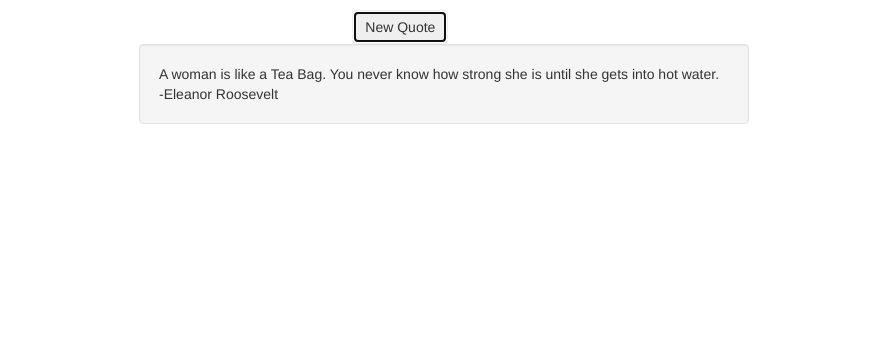
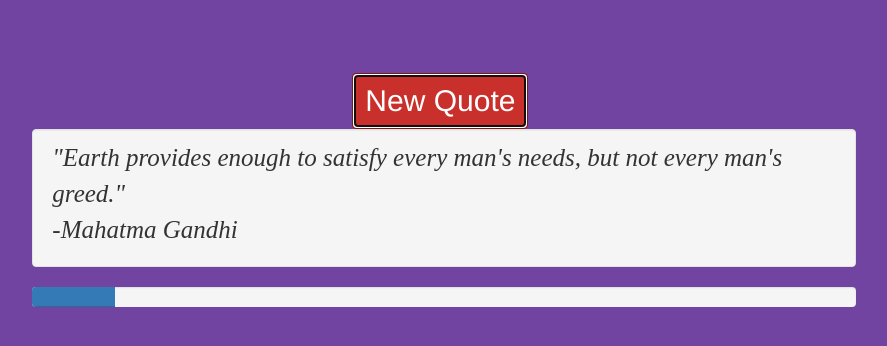
Before and after one commit to Dana94/random-quote-machine, a plain HTML site: page index.html in a window 1280 px wide. Both pictures are taken after a click on the button "New Quote". Shown: the whole page, without its empty margins (196-1083 px from the left). Drawn offline with nearby package versions, Linux system fonts and the light colour scheme.

Commit message:
Working on randomizing the selection without any pauses in clicking the 'new quote' button

```diff
--- a/css/stylesheet.css
+++ b/css/stylesheet.css
@@ -1,10 +1,32 @@
-button{
+#new-quote{
+	font-size: 30px;
+	margin-top: 10px;
 	/*display: block;
 	margin-left: auto;
 	margin-right: auto;*/
 
 }
 
-body{
+body .well{
 	padding-top: 10px;
+	font-size: 25px;
+	font-style: italic;
+	font-family: serif;
+	font-weight: 100;
 }
+
+.progress-bar{
+	color: black;
+
+}
+
+body .container-fluid, html{
+	background-color: #7144A1;
+}
+
+#frame{
+	display: block;
+	margin-left: auto;
+	margin-right: auto;
+	margin-top: 5%;
+}
--- a/index.html
+++ b/index.html
@@ -6,15 +6,26 @@
 </head>
 <body>
 	<div class="container-fluid">
-		<div class="row">
-			<div class="col-xs-4 col-xs-offset-5">
-				<button class="btn" id="new-quote">New Quote</button>
+		<div id="frame">
+			<div class="row">
+				<div class="col-xs-4 col-xs-offset-5">
+					<button class="btn btn-danger" id="new-quote">New Quote</button>
 
+				</div>
 			</div>
-		</div>
-		<div class="row">
-			<div class="col-xs-6 col-xs-offset-3">
-				<div class="well" id="quote-placeholder"></div>
+			<div class="row">
+				<div class="col-xs-8 col-xs-offset-2">
+					<div class="well" id="quote-placeholder"></div>
+				</div>
+			</div>
+			<div class="row">
+				<div class="col-xs-8 col-xs-offset-2">
+					<div class="progress">
+					  <div class="progress-bar" role="progressbar" aria-valuenow="10" aria-valuemin="0" aria-valuemax="100">
+
+					  </div>
+					</div>
+				</div>
 			</div>
 		</div>
 
--- a/js/app.js
+++ b/js/app.js
@@ -3,42 +3,92 @@ let quotePlace = document.getElementById('quote-placeholder');
 
 
 let quotes = [{
-				'quote': 'People will forget what you said and did, but they will never ' +
-						'forget how you made them feel.',
-				'author': 'Maya Angelou'
+				'quote': '\"People will forget what you said and did, but they will never ' +
+						'forget how you made them feel.\"',
+				'author': 'Maya Angelou',
+				'description': '',
+				'shown': false
 			  },
 			  {
-				'quote': 'History is a vast early warning system.',
-				'author': 'Norman Cousins'
+				'quote': '\"History is a vast early warning system.\"',
+				'author': 'Norman Cousins, editor and author',
+				'description': '',
+				'shown': false
 			  },
 			  {
-				'quote': 'How we spend our days is, of course, how we spend our lives.',
-				'author': 'Annie Dillard'
+				'quote': '\"How we spend our days is, of course, how we spend our lives.\"',
+				'author': 'Annie Dillard, The Writing Life',
+				'description': '',
+				'shown': false
 			  },
 			  {
-				'quote': 'A woman is like a Tea Bag. You never know how strong she is ' +
-						'until she gets into hot water.',
-				'author': 'Eleanor Roosevelt'
+				'quote': '\"A woman is like a Tea Bag. You never know how strong she is ' +
+						'until she gets into hot water.\"',
+				'author': 'Eleanor Roosevelt',
+				'description': '',
+				'shown': false
 			  },
 			  {
 			  	'quote': '\"I am not an angel,\" I asserted; \"and I will not be one till I ' +
 			  			'die: I will be myself. Mr. Rochester, you must neither expect nor ' +
 			  			'exact anything celestial of me - for you will not get it, any more ' +
 			  			'than I shall get it of you: which I do not at all anticipate.\"',
-			  	'author': 'Charlotte Bront&#235, Jane Eyre'
+			  	'author': 'Charlotte Bront&#235',
+			  	'description': 'Author of Jane Eyre',
+			  	'shown': false
 			  },
 			  {
-			  	'quote': 'Earth provides enough to satisfy every man’s needs, but not every ' +
-			  			'man&#39s greed.',
-			  	'author': 'Mahatma Gandhi'
+			  	'quote': '\"Earth provides enough to satisfy every man\'s needs, but not every ' +
+			  			'man\'s greed.\"',
+			  	'author': 'Mahatma Gandhi',
+			  	'description': '',
+			  	'shown': false
+			  },
+			  {
+			  	'quote': '\"Lighthouses don\'t go running all over an island looking for boats to ' +
+			  			'save\; they just stand there shining.\"',
+			  	'author': 'Anne Lamott, author',
+			  	'description': '',
+			  	'shown': false
+			  },
+			  {
+			  	'quote': '\"It\'s hard to be religious when certain people are never incinerated by ' +
+			  			'bolts of lightning.\"',
+			  	'author': 'Bill Watterson',
+			  	'description': 'Comic strip artist of [Calvin & Hobbes]',
+			  	'shown': false
+			  },
+			  {
+			  	'quote': '\"I dream of giving birth to a child who will ask, "Mother, what was war?\"',
+			  	'author': 'Eve Merriam',
+			  	'description': 'Poet and writer ',
+			  	'shown': false
+			  },
+			  {
+			  	'quote': '\"First we eat, then we do everything else.\"',
+			  	'author': 'M.F.K. Fisher',
+			  	'description': '',
+			  	'shown': false
 			  }
 
 			 ];
 
+//let index = 0;
+let progress = 0;
 
 newQuote.addEventListener('click', function(){
 	let index = Math.floor(Math.random() * quotes.length);
-	let text = quotes[index].quote + '<br> -' + quotes[index].author;
-	$('#quote-placeholder').html(text);
+
+	if(quotes[index].shown == false){
+		let text =  quotes[index].quote + '<br> -' + quotes[index].author;
+		quotes[index].shown = true;
+		$('#quote-placeholder').html(text);
+		progress += 10;
+		$('.progress-bar').css('width', progress + '%');
+	}
+
+	//index++;
+
+
 
 });
```
